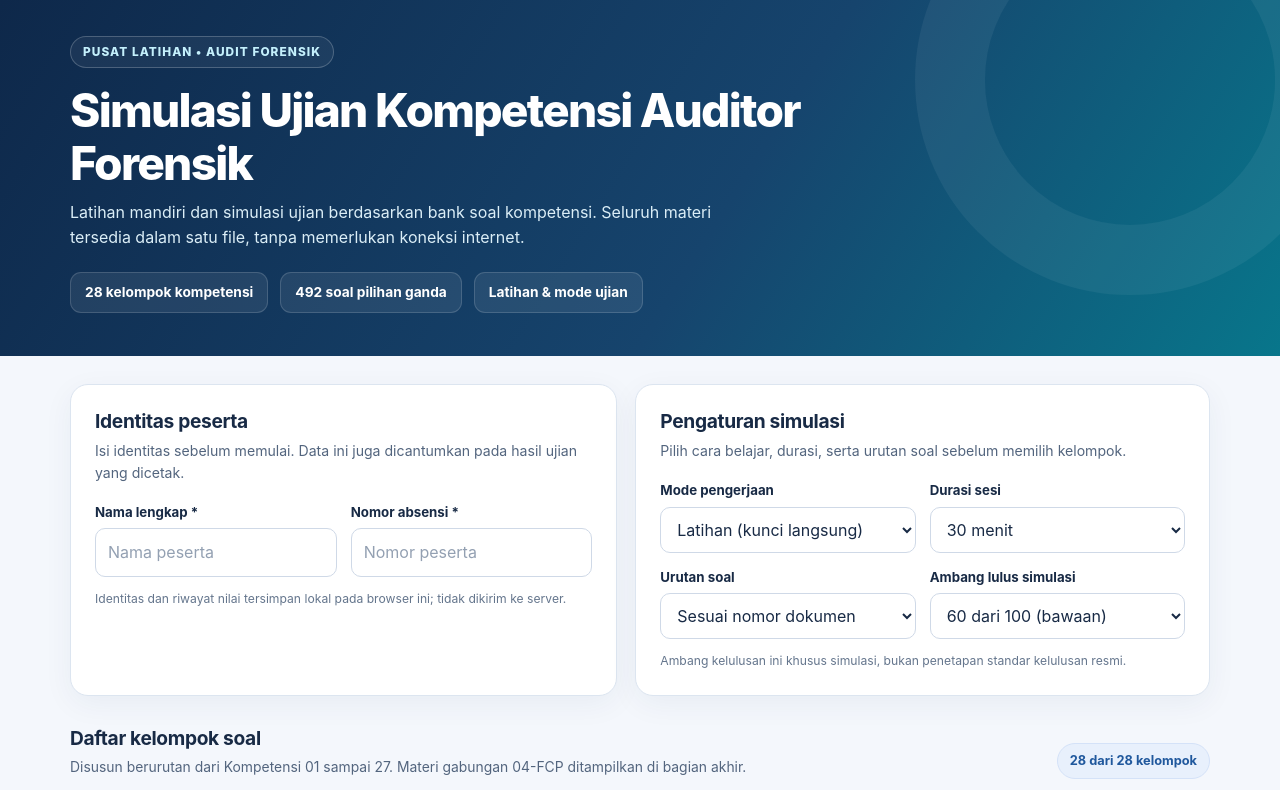
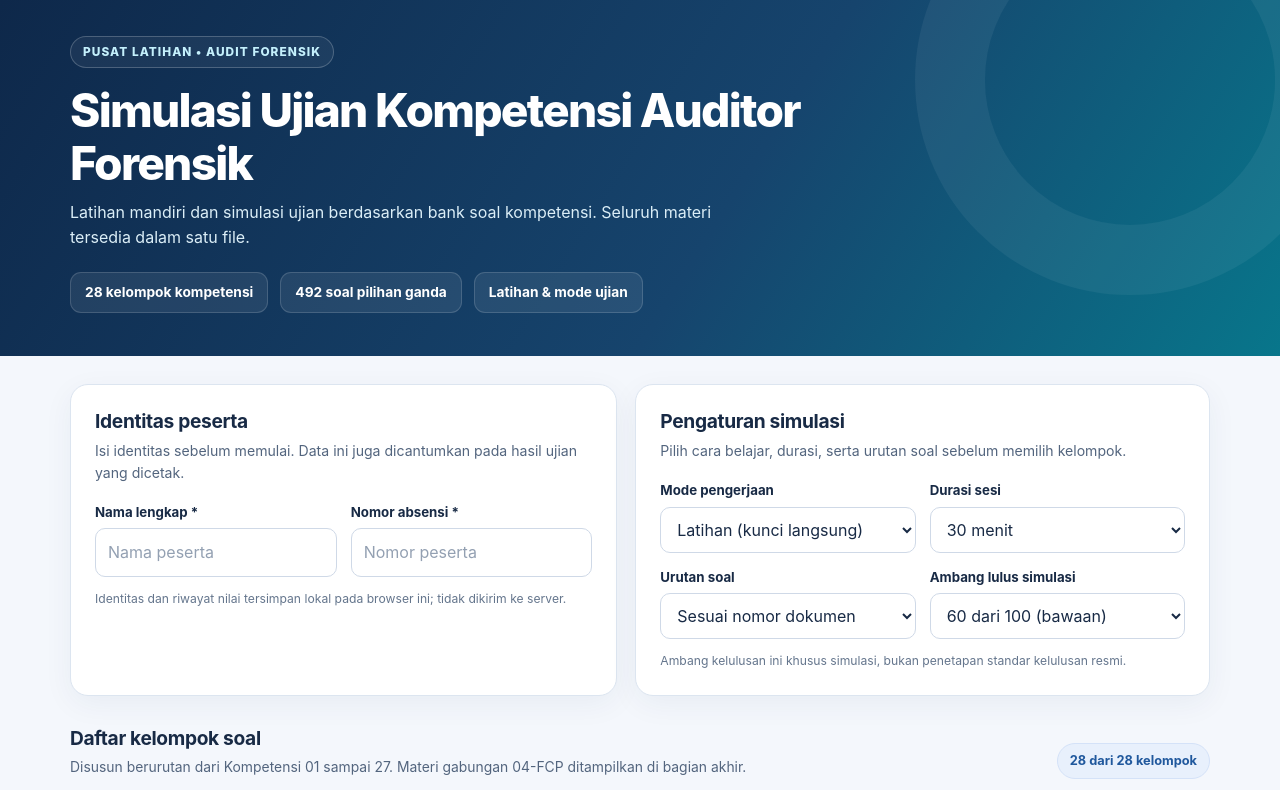
Before and after one commit to luthfidty/CRFa-uji, a plain HTML site: page index.html in a window 1280 px wide. Shown: the top 790 px of the page. Drawn offline with Linux system fonts and the light colour scheme.

Commit message:
fix: hapus tanpa internet

```diff
--- a/index.html
+++ b/index.html
@@ -204,7 +204,7 @@
     <div class="container hero-inner">
       <div class="eyebrow">Pusat Latihan &bull; Audit Forensik</div>
       <h1>Simulasi Ujian Kompetensi Auditor Forensik</h1>
-      <p>Latihan mandiri dan simulasi ujian berdasarkan bank soal kompetensi. Seluruh materi tersedia dalam satu file, tanpa memerlukan koneksi internet.</p>
+      <p>Latihan mandiri dan simulasi ujian berdasarkan bank soal kompetensi. Seluruh materi tersedia dalam satu file.</p>
       <div class="hero-meta">
         <div class="hero-chip" id="totalBanks">28 kelompok kompetensi</div>
         <div class="hero-chip" id="totalQuestions">492 soal pilihan ganda</div>
```
